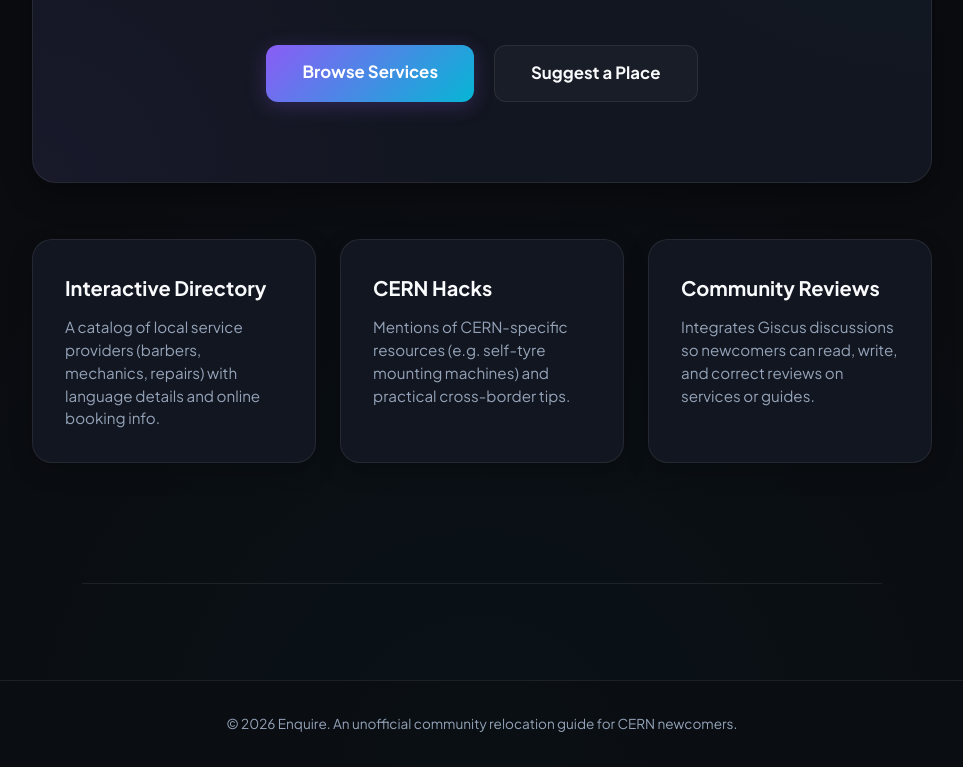
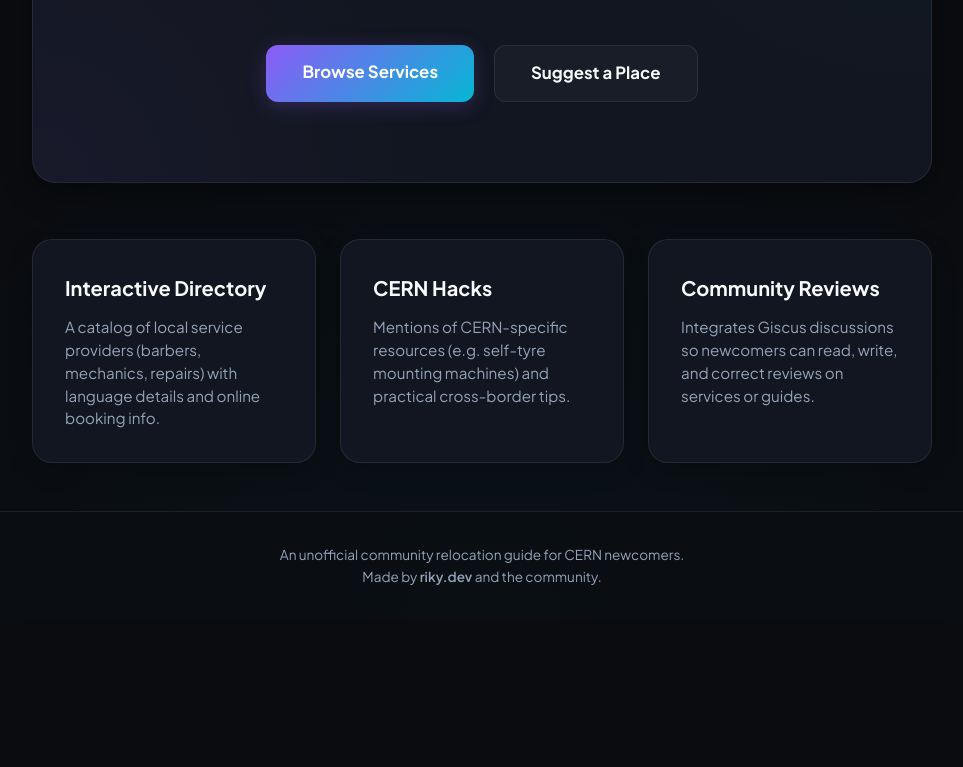
Before and after one commit to riky-dev/enquire, an Astro site: page / in a window 1280 px wide. Shown: the part 430-1197 px from the top of the page, without its empty margins (158-1121 px from the left). After the commit the page ends 1050 px from the top, so only its background shows below. Built offline with nearby package versions, Linux system fonts and the light colour scheme; Astro itself is replaced by a stand-in of ours.

Commit message:
refactor: remove Giscus component from index page and update footer text

```diff
--- a/src/layouts/Layout.astro
+++ b/src/layouts/Layout.astro
@@ -48,7 +48,6 @@ const {
       <nav class="nav-container">
         <a href="/" class="logo" id="nav-logo"> Enquire </a>
         <div class="nav-links">
-          <a href="/" class="nav-link" id="nav-link-home">Home</a>
           <a href="/services" class="nav-link" id="nav-link-services">Services</a>
           <a href="/guides" class="nav-link" id="nav-link-guides">Guides</a>
           <a href="/suggest" class="nav-link" id="nav-link-suggest">Suggest</a>
@@ -62,7 +61,7 @@ const {
 
     <footer class="main-footer">
       <p class="footer-text">
-        &copy; {new Date().getFullYear()} Enquire. An unofficial community relocation guide for CERN newcomers.
+        An unofficial community relocation guide for CERN newcomers.<br />Made by <a href="https://riky.dev" target="_blank" rel="noopener noreferrer">riky.dev</a> and the community.
       </p>
     </footer>
   </body>
@@ -185,6 +184,12 @@ const {
     margin: 0;
   }
 
+  .footer-text a {
+    color: var(--accent-color);
+    text-decoration: none;
+    font-weight: 600;
+  }
+
   @media (max-width: 768px) {
     .nav-container {
       padding: 1rem;
--- a/src/pages/index.astro
+++ b/src/pages/index.astro
@@ -49,8 +49,6 @@ import Giscus from "@components/Giscus.astro";
         </p>
       </div>
     </section>
-
-    <Giscus />
   </div>
 </Layout>
 
```
